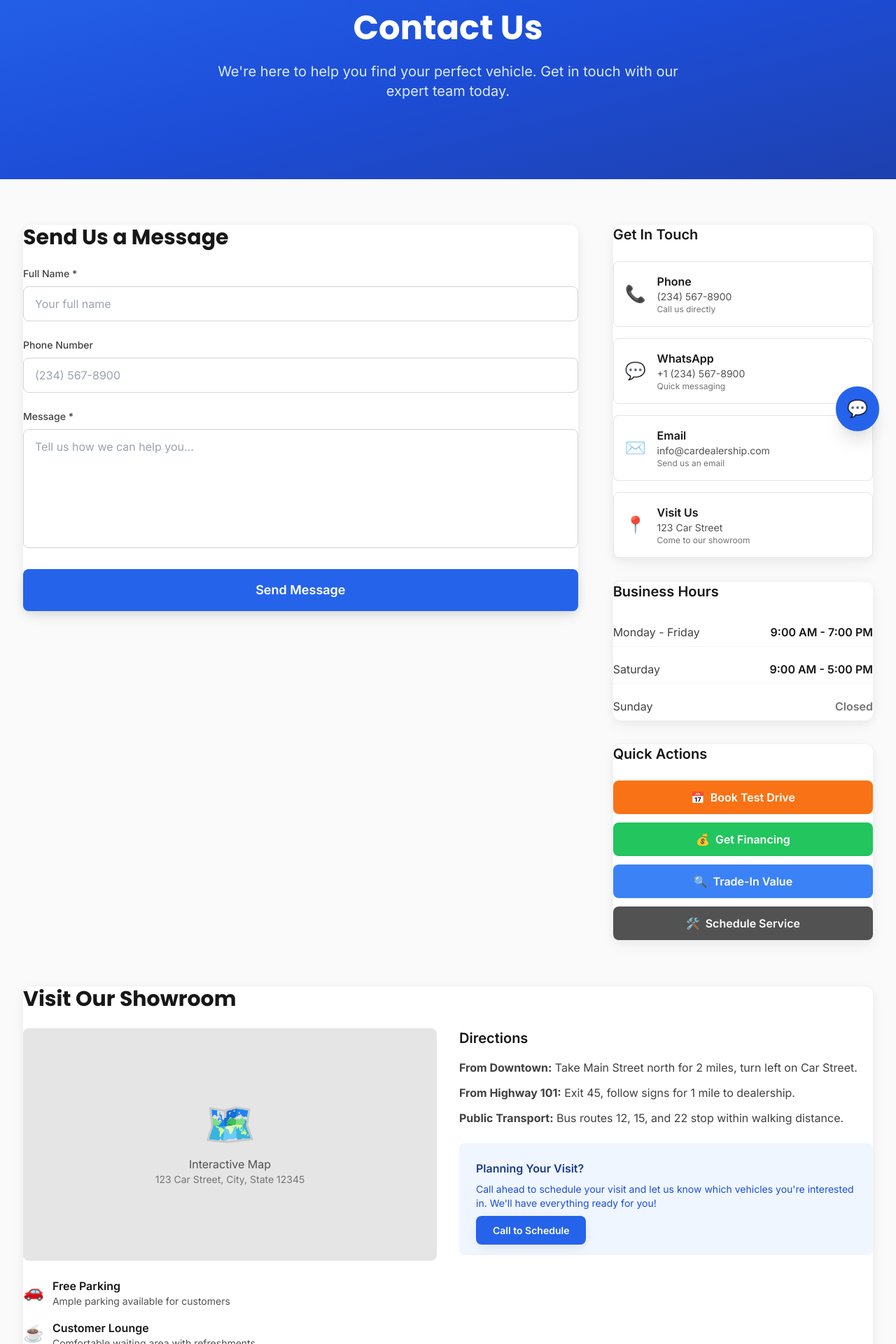
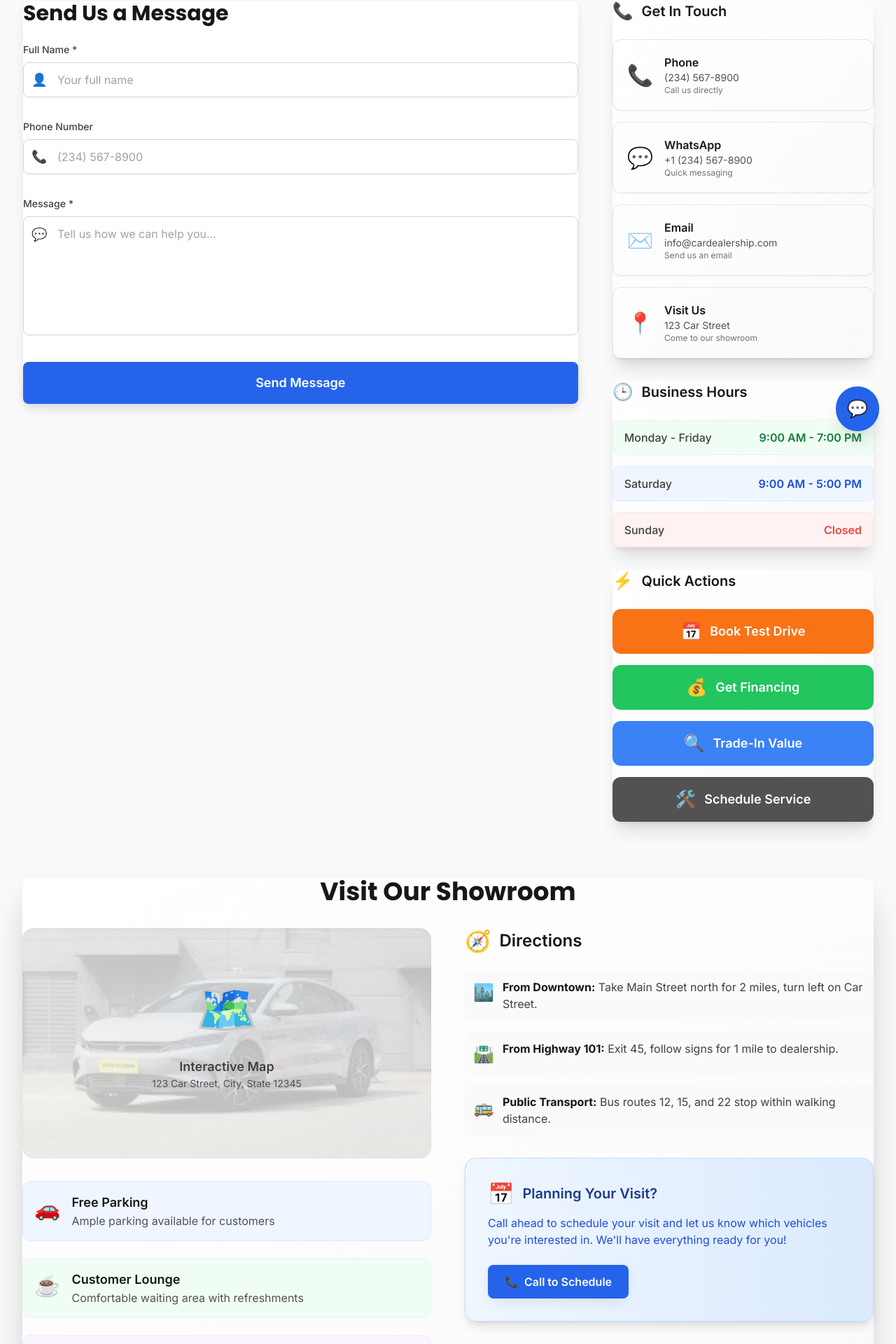
Before and after one commit to jabezinu/car_0, a React app in the folder frontend/: page /contact in a window 1280 px wide. Shown: the part 160-2080 px from the top of the page at 70% size. Built offline with nearby package versions, Linux system fonts and the light colour scheme; the HTML template or start-up script is replaced by a standard one.

Commit message:
page edit

```diff
--- a/frontend/src/components/Contact.jsx
+++ b/frontend/src/components/Contact.jsx
@@ -78,16 +78,28 @@ export default function Contact() {
   return (
     <div className="min-h-screen bg-neutral-50">
       {/* Hero Section */}
-      <section className="bg-gradient-to-br from-primary-600 via-primary-700 to-primary-800 text-white py-20">
-        <div className="container mx-auto container-padding text-center">
-          <h1 className="text-4xl lg:text-5xl font-display font-bold mb-6 animate-slide-up">
+      {/* <section className="relative bg-gradient-to-br from-primary-600 via-primary-700 to-primary-800 text-white py-32 overflow-hidden">
+        <div className="absolute inset-0 bg-black bg-opacity-30"></div>
+        <div className="absolute inset-0 bg-cover bg-center" style={{backgroundImage: 'url(/src/assets/image_0.jpg)'}}></div>
+        <div className="relative container mx-auto container-padding text-center">
+          <h1 className="text-5xl lg:text-6xl font-display font-bold mb-6 animate-slide-up drop-shadow-lg">
             Contact Us
           </h1>
-          <p className="text-xl text-primary-100 mb-8 max-w-2xl mx-auto animate-slide-up" style={{animationDelay: '0.2s'}}>
+          <p className="text-xl lg:text-2xl text-primary-100 mb-8 max-w-3xl mx-auto animate-slide-up drop-shadow-md" style={{animationDelay: '0.2s'}}>
             We're here to help you find your perfect vehicle. Get in touch with our expert team today.
           </p>
+          <div className="flex justify-center space-x-4 animate-slide-up" style={{animationDelay: '0.4s'}}>
+            <div className="bg-white bg-opacity-20 backdrop-blur-sm rounded-full px-6 py-3">
+              <span className="text-2xl mr-2">📞</span>
+              <span className="font-semibold">Call Now</span>
             </div>
-      </section>
+            <div className="bg-white bg-opacity-20 backdrop-blur-sm rounded-full px-6 py-3">
+              <span className="text-2xl mr-2">💬</span>
+              <span className="font-semibold">Live Chat</span>
+            </div>
+          </div>
+        </div>
+      </section> */}
 
       <div className="container mx-auto container-padding py-16">
         <div className="grid grid-cols-1 lg:grid-cols-3 gap-12">
@@ -110,11 +122,13 @@ export default function Contact() {
                 </div>
               )}
 
-              <form onSubmit={handleSubmit} className="space-y-6">
-                <div>
+              <form onSubmit={handleSubmit} className="space-y-8">
+                <div className="relative">
                   <label htmlFor="name" className="block text-sm font-medium text-neutral-700 mb-2">
                     Full Name *
                   </label>
+                  <div className="relative">
+                    <span className="absolute left-3 top-1/2 transform -translate-y-1/2 text-neutral-400 text-lg">👤</span>
                     <input
                       type="text"
                       id="name"
@@ -122,30 +136,36 @@ export default function Contact() {
                       value={formData.name}
                       onChange={handleChange}
                       required
-                    className="input-field"
+                      className="input-field pl-12"
                       placeholder="Your full name"
                     />
                   </div>
+                </div>
 
-                <div>
+                <div className="relative">
                   <label htmlFor="phone" className="block text-sm font-medium text-neutral-700 mb-2">
                     Phone Number
                   </label>
+                  <div className="relative">
+                    <span className="absolute left-3 top-1/2 transform -translate-y-1/2 text-neutral-400 text-lg">📞</span>
                     <input
                       type="tel"
                       id="phone"
                       name="phone"
                       value={formData.phone}
                       onChange={handleChange}
-                    className="input-field"
+                      className="input-field pl-12"
                       placeholder="(234) 567-8900"
                     />
                   </div>
+                </div>
 
-                <div>
+                <div className="relative">
                   <label htmlFor="message" className="block text-sm font-medium text-neutral-700 mb-2">
                     Message *
                   </label>
+                  <div className="relative">
+                    <span className="absolute left-3 top-3 text-neutral-400 text-lg">💬</span>
                     <textarea
                       id="message"
                       name="message"
@@ -153,9 +173,10 @@ export default function Contact() {
                       onChange={handleChange}
                       required
                       rows="6"
-                    className="input-field resize-none"
+                      className="input-field pl-12 resize-none"
                       placeholder="Tell us how we can help you..."
                     ></textarea>
+                  </div>
                 </div>
 
                 <button
@@ -179,16 +200,19 @@ export default function Contact() {
           {/* Contact Info Sidebar */}
           <div className="space-y-8">
             {/* Contact Methods */}
-            <div className="card">
-              <h3 className="text-xl font-semibold text-neutral-900 mb-6">Get In Touch</h3>
+            <div className="card bg-gradient-to-br from-white to-neutral-50 shadow-xl border-0">
+              <h3 className="text-xl font-semibold text-neutral-900 mb-6 flex items-center">
+                <span className="text-2xl mr-3">📞</span>
+                Get In Touch
+              </h3>
               <div className="space-y-4">
                 {contactMethods.map((method, index) => (
                   <a
                     key={index}
                     href={method.action}
-                    className="flex items-center p-4 rounded-lg border border-neutral-200 hover:border-primary-300 hover:bg-primary-50 transition-all duration-200 group"
+                    className="flex items-center p-5 rounded-xl border border-neutral-200 hover:border-primary-300 hover:bg-gradient-to-r hover:from-primary-50 hover:to-primary-100 transition-all duration-300 group shadow-sm hover:shadow-md"
                   >
-                    <span className="text-2xl mr-4 group-hover:scale-110 transition-transform duration-200">
+                    <span className="text-3xl mr-4 group-hover:scale-110 transition-transform duration-200">
                       {method.icon}
                     </span>
                     <div>
@@ -204,34 +228,40 @@ export default function Contact() {
             </div>
 
             {/* Business Hours */}
-            <div className="card">
-              <h3 className="text-xl font-semibold text-neutral-900 mb-6">Business Hours</h3>
-              <div className="space-y-3">
-                <div className="flex justify-between items-center py-2 border-b border-neutral-100">
-                  <span className="text-neutral-700">Monday - Friday</span>
-                  <span className="font-semibold text-neutral-900">9:00 AM - 7:00 PM</span>
+            <div className="card bg-gradient-to-br from-white to-neutral-50 shadow-xl border-0">
+              <h3 className="text-xl font-semibold text-neutral-900 mb-6 flex items-center">
+                <span className="text-2xl mr-3">🕒</span>
+                Business Hours
+              </h3>
+              <div className="space-y-4">
+                <div className="flex justify-between items-center py-3 px-4 bg-green-50 rounded-lg border border-green-100">
+                  <span className="text-neutral-700 font-medium">Monday - Friday</span>
+                  <span className="font-semibold text-green-700">9:00 AM - 7:00 PM</span>
                 </div>
-                <div className="flex justify-between items-center py-2 border-b border-neutral-100">
-                  <span className="text-neutral-700">Saturday</span>
-                  <span className="font-semibold text-neutral-900">9:00 AM - 5:00 PM</span>
+                <div className="flex justify-between items-center py-3 px-4 bg-blue-50 rounded-lg border border-blue-100">
+                  <span className="text-neutral-700 font-medium">Saturday</span>
+                  <span className="font-semibold text-blue-700">9:00 AM - 5:00 PM</span>
                 </div>
-                <div className="flex justify-between items-center py-2">
-                  <span className="text-neutral-700">Sunday</span>
-                  <span className="font-semibold text-neutral-500">Closed</span>
+                <div className="flex justify-between items-center py-3 px-4 bg-red-50 rounded-lg border border-red-100">
+                  <span className="text-neutral-700 font-medium">Sunday</span>
+                  <span className="font-semibold text-red-500">Closed</span>
                 </div>
               </div>
             </div>
 
             {/* Quick Actions */}
-            <div className="card">
-              <h3 className="text-xl font-semibold text-neutral-900 mb-6">Quick Actions</h3>
-              <div className="grid grid-cols-1 gap-3">
+            <div className="card bg-gradient-to-br from-white to-neutral-50 shadow-xl border-0">
+              <h3 className="text-xl font-semibold text-neutral-900 mb-6 flex items-center">
+                <span className="text-2xl mr-3">⚡</span>
+                Quick Actions
+              </h3>
+              <div className="grid grid-cols-1 gap-4">
                 {quickActions.map((action, index) => (
                   <button
                     key={index}
-                    className={`w-full ${action.color} text-white py-3 px-4 rounded-lg font-semibold transition-all duration-200 transform hover:scale-105 flex items-center justify-center gap-2`}
+                    className={`w-full ${action.color} text-white py-4 px-5 rounded-xl font-semibold transition-all duration-300 transform hover:scale-105 hover:shadow-lg flex items-center justify-center gap-3 text-lg`}
                   >
-                    <span>{action.icon}</span>
+                    <span className="text-2xl">{action.icon}</span>
                     {action.title}
                   </button>
                 ))}
@@ -241,62 +271,79 @@ export default function Contact() {
         </div>
 
         {/* Map Section */}
-        <div className="mt-16">
-          <div className="card">
-            <h2 className="text-2xl lg:text-3xl font-display font-bold text-neutral-900 mb-6">
+        <div className="mt-20">
+          <div className="card bg-gradient-to-br from-white to-neutral-50 shadow-2xl border-0">
+            <h2 className="text-3xl lg:text-4xl font-display font-bold text-neutral-900 mb-8 text-center">
               Visit Our Showroom
             </h2>
-            <div className="grid grid-cols-1 lg:grid-cols-2 gap-8">
+            <div className="grid grid-cols-1 lg:grid-cols-2 gap-12">
               <div>
-                <div className="aspect-video bg-neutral-200 rounded-lg flex items-center justify-center mb-6">
-                  <div className="text-center">
-                    <span className="text-6xl mb-4 block">🗺️</span>
-                    <p className="text-neutral-600">Interactive Map</p>
-                    <p className="text-sm text-neutral-500">123 Car Street, City, State 12345</p>
+                <div className="aspect-video bg-gradient-to-br from-neutral-100 to-neutral-200 rounded-2xl flex items-center justify-center mb-8 shadow-inner relative overflow-hidden">
+                  <div className="absolute inset-0 bg-cover bg-center opacity-20" style={{backgroundImage: 'url(/src/assets/image_1.jpg)'}}></div>
+                  <div className="text-center relative z-10">
+                    <span className="text-7xl mb-4 block animate-bounce">🗺️</span>
+                    <p className="text-neutral-700 font-semibold text-lg">Interactive Map</p>
+                    <p className="text-sm text-neutral-600">123 Car Street, City, State 12345</p>
                   </div>
                 </div>
-                <div className="space-y-4">
-                  <div className="flex items-start gap-3">
-                    <span className="text-2xl mt-1">🚗</span>
+                <div className="space-y-6">
+                  <div className="flex items-start gap-4 p-4 bg-blue-50 rounded-xl border border-blue-100">
+                    <span className="text-3xl mt-1">🚗</span>
                     <div>
-                      <h4 className="font-semibold text-neutral-900">Free Parking</h4>
-                      <p className="text-neutral-600 text-sm">Ample parking available for customers</p>
+                      <h4 className="font-semibold text-neutral-900 text-lg">Free Parking</h4>
+                      <p className="text-neutral-600">Ample parking available for customers</p>
                     </div>
                   </div>
-                  <div className="flex items-start gap-3">
-                    <span className="text-2xl mt-1">☕</span>
+                  <div className="flex items-start gap-4 p-4 bg-green-50 rounded-xl border border-green-100">
+                    <span className="text-3xl mt-1">☕</span>
                     <div>
-                      <h4 className="font-semibold text-neutral-900">Customer Lounge</h4>
-                      <p className="text-neutral-600 text-sm">Comfortable waiting area with refreshments</p>
+                      <h4 className="font-semibold text-neutral-900 text-lg">Customer Lounge</h4>
+                      <p className="text-neutral-600">Comfortable waiting area with refreshments</p>
                     </div>
                   </div>
-                  <div className="flex items-start gap-3">
-                    <span className="text-2xl mt-1">👨‍👩‍👧‍👦</span>
+                  <div className="flex items-start gap-4 p-4 bg-purple-50 rounded-xl border border-purple-100">
+                    <span className="text-3xl mt-1">👨‍👩‍👧‍👦</span>
                     <div>
-                      <h4 className="font-semibold text-neutral-900">Family Friendly</h4>
-                      <p className="text-neutral-600 text-sm">Welcome environment for the whole family</p>
+                      <h4 className="font-semibold text-neutral-900 text-lg">Family Friendly</h4>
+                      <p className="text-neutral-600">Welcome environment for the whole family</p>
                     </div>
                   </div>
                 </div>
               </div>
 
-              <div className="space-y-6">
+              <div className="space-y-8">
                 <div>
-                  <h3 className="text-xl font-semibold text-neutral-900 mb-4">Directions</h3>
-                  <div className="space-y-3 text-neutral-700">
-                    <p><strong>From Downtown:</strong> Take Main Street north for 2 miles, turn left on Car Street.</p>
-                    <p><strong>From Highway 101:</strong> Exit 45, follow signs for 1 mile to dealership.</p>
-                    <p><strong>Public Transport:</strong> Bus routes 12, 15, and 22 stop within walking distance.</p>
+                  <h3 className="text-2xl font-semibold text-neutral-900 mb-6 flex items-center">
+                    <span className="text-3xl mr-3">🧭</span>
+                    Directions
+                  </h3>
+                  <div className="space-y-4 text-neutral-700">
+                    <div className="flex items-start gap-3 p-3 bg-neutral-50 rounded-lg">
+                      <span className="text-2xl mt-1">🏙️</span>
+                      <p><strong className="text-neutral-900">From Downtown:</strong> Take Main Street north for 2 miles, turn left on Car Street.</p>
+                    </div>
+                    <div className="flex items-start gap-3 p-3 bg-neutral-50 rounded-lg">
+                      <span className="text-2xl mt-1">🛣️</span>
+                      <p><strong className="text-neutral-900">From Highway 101:</strong> Exit 45, follow signs for 1 mile to dealership.</p>
+                    </div>
+                    <div className="flex items-start gap-3 p-3 bg-neutral-50 rounded-lg">
+                      <span className="text-2xl mt-1">🚌</span>
+                      <p><strong className="text-neutral-900">Public Transport:</strong> Bus routes 12, 15, and 22 stop within walking distance.</p>
+                    </div>
                   </div>
                 </div>
 
-                <div className="bg-primary-50 p-6 rounded-lg">
-                  <h4 className="font-semibold text-primary-900 mb-2">Planning Your Visit?</h4>
-                  <p className="text-primary-700 text-sm mb-4">
+                <div className="bg-gradient-to-r from-primary-50 to-primary-100 p-8 rounded-2xl border border-primary-200 shadow-lg">
+                  <h4 className="font-semibold text-primary-900 mb-3 text-xl flex items-center">
+                    <span className="text-3xl mr-3">📅</span>
+                    Planning Your Visit?
+                  </h4>
+                  <p className="text-primary-700 mb-6 text-base">
                     Call ahead to schedule your visit and let us know which vehicles you're interested in.
                     We'll have everything ready for you!
                   </p>
-                  <a href="tel:+1234567890" className="btn-primary text-sm">
+                  <a href="tel:+1234567890" className="btn-primary text-base py-3 px-6 inline-flex items-center gap-2">
+                    <span>📞</span>
                     Call to Schedule
                   </a>
                 </div>
```
Lines whose indentation alone changed are shown as unchanged.
